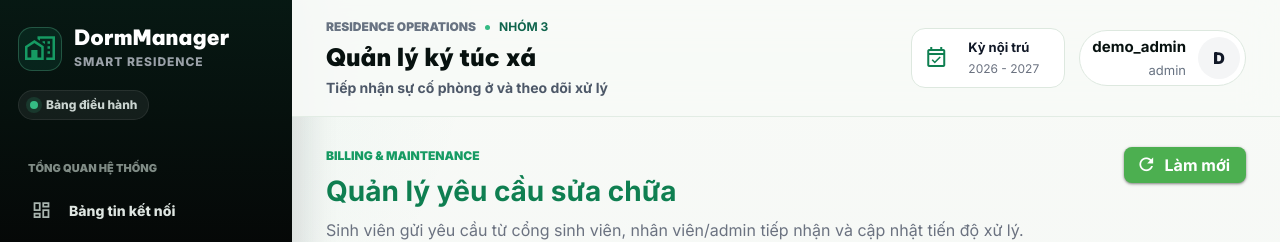
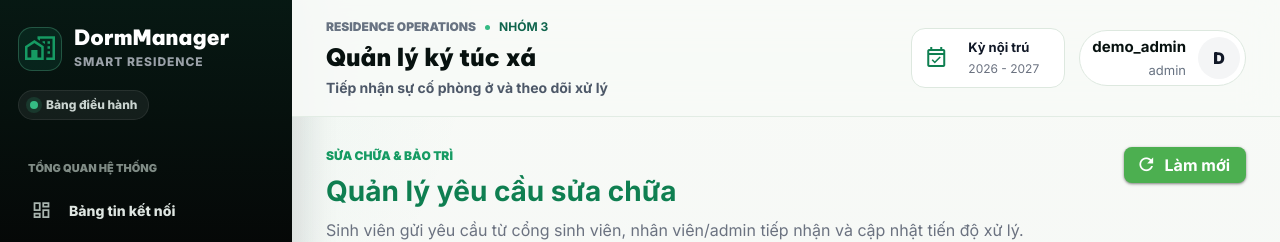
Before and after one commit to minhtan39/ktx-microservice-system, a Vue app in the folder QLKTX/: page /finance/incidents in a window 1280 px wide. Shown: the top 242 px of the page. Built offline with nearby package versions, Linux system fonts and the light colour scheme; no server answers; sample sign-in values are in the browser's storage.

Commit message:
Fix Vietnamese labels and frontend cache

```diff
--- a/QLKTX/src/components/MainLayout.vue
+++ b/QLKTX/src/components/MainLayout.vue
@@ -216,7 +216,7 @@ const adminServiceItems = [
     to: '/finance/incidents',
     names: ['IncidentManage'],
     icon: 'mdi-tools',
-    label: 'Billing & Maintenance',
+    label: 'Sửa chữa & bảo trì',
   },
   {
     to: '/auth/accounts',
--- a/QLKTX/src/modules/finance/views/IncidentManage.vue
+++ b/QLKTX/src/modules/finance/views/IncidentManage.vue
@@ -2,7 +2,7 @@
   <section class="incident-page">
     <div class="page-head">
       <div>
-        <span class="page-kicker">Billing & Maintenance</span>
+        <span class="page-kicker">Sửa chữa & bảo trì</span>
         <h2>Quản lý yêu cầu sửa chữa</h2>
         <p>Sinh viên gửi yêu cầu từ cổng sinh viên, nhân viên/admin tiếp nhận và cập nhật tiến độ xử lý.</p>
       </div>
```
Also changed, not shown: 1 other file (tests, documents, lock files or other folders).
